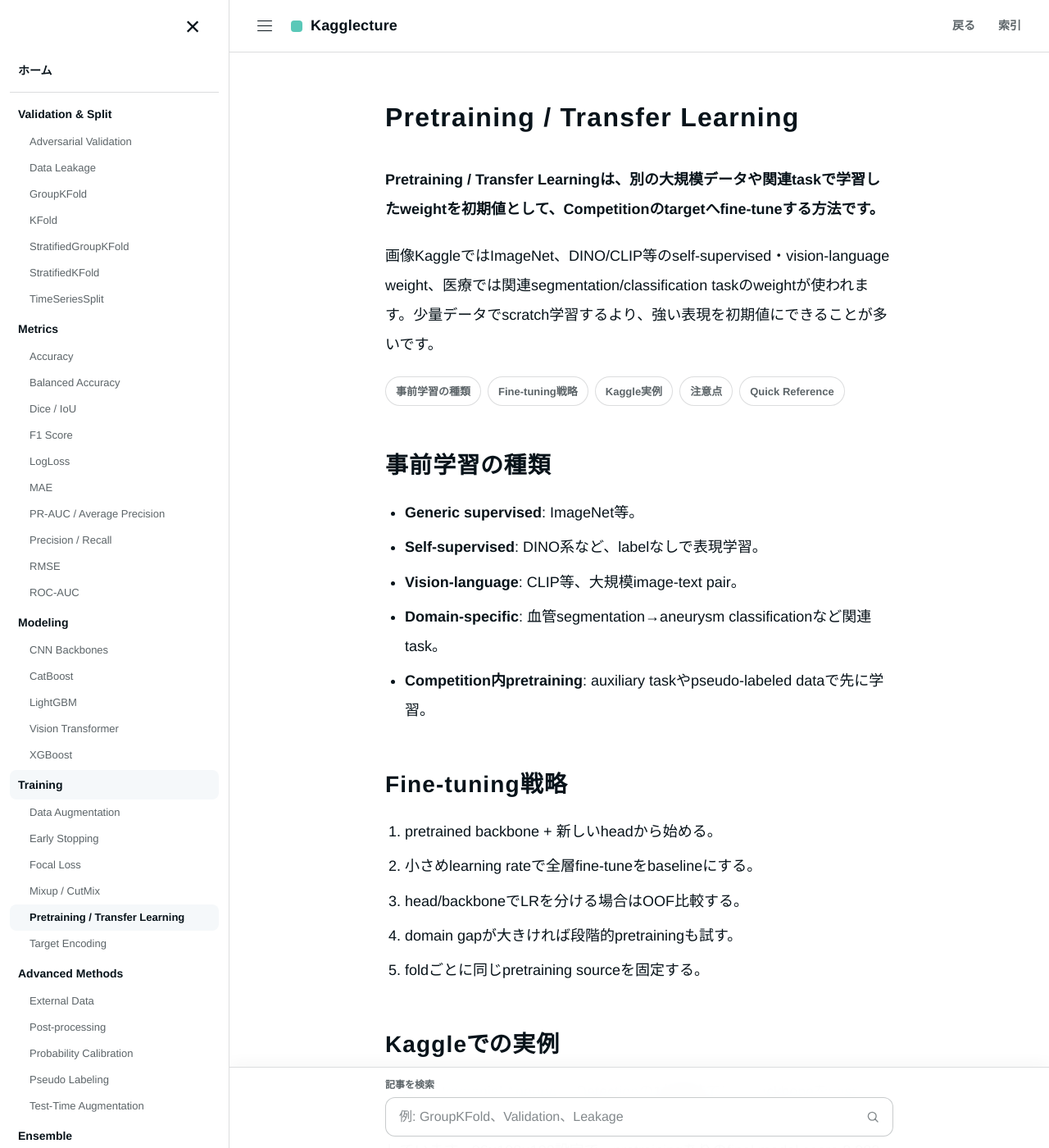
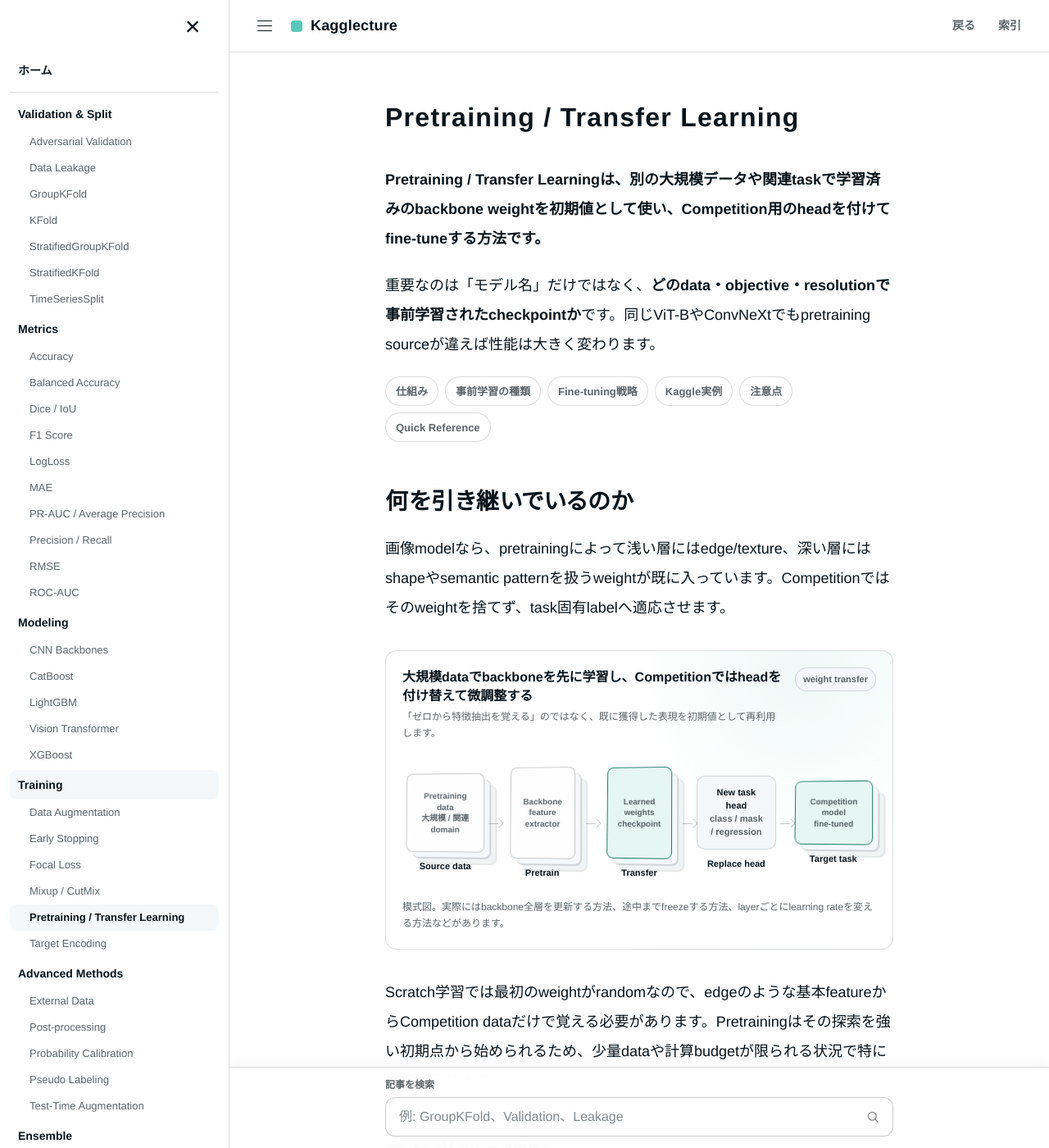
Before and after one commit to morikazu1119/Kagglecture, a Jekyll site: the page built from wiki/training/pretraining-transfer-learning.md, in a window 1280 px wide and 1400 px high. Shown: the whole window at 82% size. Built offline with Jekyll 4.4.1, drawn with Linux system fonts in a browser that asks for light colours; some of the changed text lies outside the part shown.

Commit message:
Add transfer learning architecture visuals

```diff
--- a/wiki/training/pretraining-transfer-learning.md
+++ b/wiki/training/pretraining-transfer-learning.md
@@ -2,7 +2,7 @@
 layout: default
 title: Pretraining / Transfer Learning
 description: 大規模または関連taskで事前学習したweightをKaggle taskへ転移し、少ないlabelと計算で強い初期表現を使う方法。
-summary: ImageNet・self-supervised・domain-specific等のpretrained weightをfine-tuneして性能と収束を改善する。
+summary: ImageNet・self-supervised・domain-specific等のpretrained weightをbackboneへ読み込み、headを付け替えてCompetitionへfine-tuneする。
 type: reference
 domain: kaggle
 topic: pretraining-transfer-learning
@@ -18,11 +18,12 @@ tags:
 
 # Pretraining / Transfer Learning
 
-**Pretraining / Transfer Learningは、別の大規模データや関連taskで学習したweightを初期値として、Competitionのtargetへfine-tuneする方法です。**
+**Pretraining / Transfer Learningは、別の大規模データや関連taskで学習済みのbackbone weightを初期値として使い、Competition用のheadを付けてfine-tuneする方法です。**
 
-画像KaggleではImageNet、DINO/CLIP等のself-supervised・vision-language weight、医療では関連segmentation/classification taskのweightが使われます。少量データでscratch学習するより、強い表現を初期値にできることが多いです。
+重要なのは「モデル名」だけではなく、**どのdata・objective・resolutionで事前学習されたcheckpointか**です。同じViT-BやConvNeXtでもpretraining sourceが違えば性能は大きく変わります。
 
 <nav class="article-jump-nav" aria-label="ページ内ナビゲーション">
+  <a href="#mechanism">仕組み</a>
   <a href="#types">事前学習の種類</a>
   <a href="#strategy">Fine-tuning戦略</a>
   <a href="#kaggle-examples">Kaggle実例</a>
@@ -30,21 +31,49 @@ tags:
   <a href="#quick-reference">Quick Reference</a>
 </nav>
 
+## 何を引き継いでいるのか {#mechanism}
+
+画像modelなら、pretrainingによって浅い層にはedge/texture、深い層にはshapeやsemantic patternを扱うweightが既に入っています。Competitionではそのweightを捨てず、task固有labelへ適応させます。
+
+<div class="model-architecture" aria-label="PretrainingからFine-tuningへのweight transfer構造">
+  <div class="model-architecture__header">
+    <div><div class="model-architecture__title">大規模dataでbackboneを先に学習し、Competitionではheadを付け替えて微調整する</div><p class="model-architecture__subtitle">「ゼロから特徴抽出を覚える」のではなく、既に獲得した表現を初期値として再利用します。</p></div>
+    <span class="model-architecture__badge">weight transfer</span>
+  </div>
+  <div class="model-stage-row" style="--model-cols:5">
+    <div class="model-stage"><div class="model-tensor"><span>Pretraining data<br>大規模 / 関連domain</span></div><span class="model-stage__label">Source data</span></div>
+    <div class="model-stage"><div class="model-tensor is-thin"><span>Backbone<br>feature extractor</span></div><span class="model-stage__label">Pretrain</span></div>
+    <div class="model-stage"><div class="model-tensor is-accent is-thin"><span>Learned weights<br>checkpoint</span></div><span class="model-stage__label">Transfer</span></div>
+    <div class="model-stage"><div class="model-op-box"><span><strong>New task head</strong><br>class / mask / regression</span></div><span class="model-stage__label">Replace head</span></div>
+    <div class="model-stage"><div class="model-tensor is-accent is-wide"><span>Competition model<br>fine-tuned</span></div><span class="model-stage__label">Target task</span></div>
+  </div>
+  <p class="model-architecture__caption">模式図。実際にはbackbone全層を更新する方法、途中までfreezeする方法、layerごとにlearning rateを変える方法などがあります。</p>
+</div>
+
+Scratch学習では最初のweightがrandomなので、edgeのような基本featureからCompetition dataだけで覚える必要があります。Pretrainingはその探索を強い初期点から始められるため、少量dataや計算budgetが限られる状況で特に価値があります。
+
 ## 事前学習の種類 {#types}
 
-- **Generic supervised**: ImageNet等。
-- **Self-supervised**: DINO系など、labelなしで表現学習。
-- **Vision-language**: CLIP等、大規模image-text pair。
-- **Domain-specific**: 血管segmentation→aneurysm classificationなど関連task。
-- **Competition内pretraining**: auxiliary taskやpseudo-labeled dataで先に学習。
+<div class="comparison-board" aria-label="Pretraining sourceの種類">
+  <section class="comparison-card"><h4>Generic supervised</h4><dl><dt>例</dt><dd>ImageNet</dd><dt>強み</dt><dd>汎用的なvisual feature</dd><dt>注意</dt><dd>domain gap</dd></dl></section>
+  <section class="comparison-card"><h4>Self-supervised</h4><dl><dt>例</dt><dd>DINO系</dd><dt>学習</dt><dd>labelなしで表現学習</dd><dt>強み</dt><dd>大規模dataを利用しやすい</dd></dl></section>
+  <section class="comparison-card"><h4>Vision-language</h4><dl><dt>例</dt><dd>CLIP系</dd><dt>学習</dt><dd>image-text relation</dd><dt>強み</dt><dd>semantic representation</dd></dl></section>
+  <section class="comparison-card is-primary"><h4>Domain-specific</h4><dl><dt>例</dt><dd>医療画像task間転移</dd><dt>強み</dt><dd>撮影条件・構造が近い</dd><dt>候補</dt><dd>domain gapが小さい場合</dd></dl></section>
+</div>
 
 ## Fine-tuning戦略 {#strategy}
 
-1. pretrained backbone + 新しいheadから始める。
-2. 小さめlearning rateで全層fine-tuneをbaselineにする。
-3. head/backboneでLRを分ける場合はOOF比較する。
-4. domain gapが大きければ段階的pretrainingも試す。
-5. foldごとに同じpretraining sourceを固定する。
+<div class="model-architecture" aria-label="Fine-tuning戦略の違い">
+  <div class="model-stage-row" style="--model-cols:4">
+    <div class="model-stage"><div class="model-op-box"><span><strong>Head only</strong><br>backbone freeze</span></div><span class="model-stage__label">最小更新</span></div>
+    <div class="model-stage"><div class="model-tensor is-wide"><span>Partial unfreeze<br>deep layers中心</span></div><span class="model-stage__label">中間</span></div>
+    <div class="model-stage"><div class="model-tensor is-accent is-wide"><span>Full fine-tune<br>all layers</span></div><span class="model-stage__label">一般的baseline</span></div>
+    <div class="model-stage"><div class="model-op-box"><span><strong>Layer-wise LR</strong><br>backbone小 / head大</span></div><span class="model-stage__label">高度な調整</span></div>
+  </div>
+  <p class="model-architecture__caption">どれが最適かはdataset size・domain gap・checkpoint・計算budget依存です。同じOOFで比較します。</p>
+</div>
+
+実務上は、まずpretrained backbone + 新しいheadを作り、小さめlearning rateで全層fine-tuneする構成をbaselineにしやすいです。domain gapが大きい場合や極端にsampleが少ない場合はfreeze範囲や段階的unfreezeを比較します。
 
 ## Kaggleでの実例 {#kaggle-examples}
 
@@ -64,17 +93,17 @@ Happywhaleの1位解法も複数のImageNet-pretrained EfficientNet/EfficientNet
 
 自然画像ImageNet→特殊医療画像などで、pretrainingが弱い/逆効果の可能性もあります。scratchやdomain-specific weightを同じCVで比較します。
 
-### Weight名だけ記録する
+### Architecture差とcheckpoint差を混同する
 
-同じViT-Bでもpretraining data、objective、resolutionが違えば性能は大きく変わります。checkpoint由来まで実験logへ残します。
+CNNとViTを比較しているつもりでも、一方だけ桁違いのdataでpretrainingされていれば公平なarchitecture比較ではありません。model family、pretraining data、objective、resolutionを別々に記録します。
 
 ## Quick Reference {#quick-reference}
 
-- まず強いpretrained checkpointをbaselineにする。
-- architectureとpretraining sourceを分けて比較する。
+- pretrained checkpointは「学習済みbackbone weight」。
+- Competitionではheadを付け替えてfine-tuneする。
+- architecture名だけでなくpretraining sourceまで記録する。
 - domain-specific pretrainingは高価値候補。
-- scratchとの差をablationする。
-- Rules上利用可能なexternal/pretrained dataか確認する。
+- scratchとの差をablationし、Rulesも確認する。
 
 ## 関連項目
 
```
